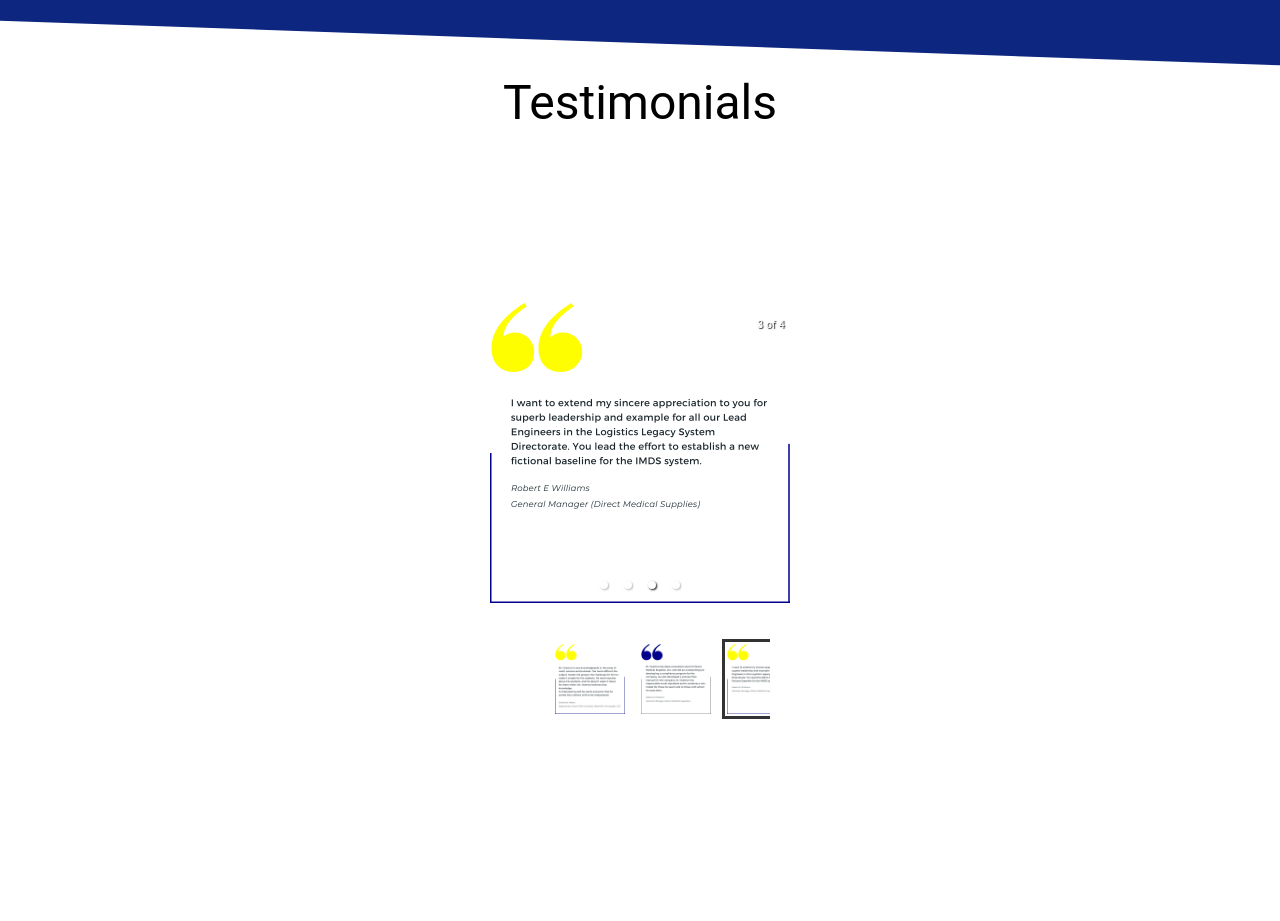
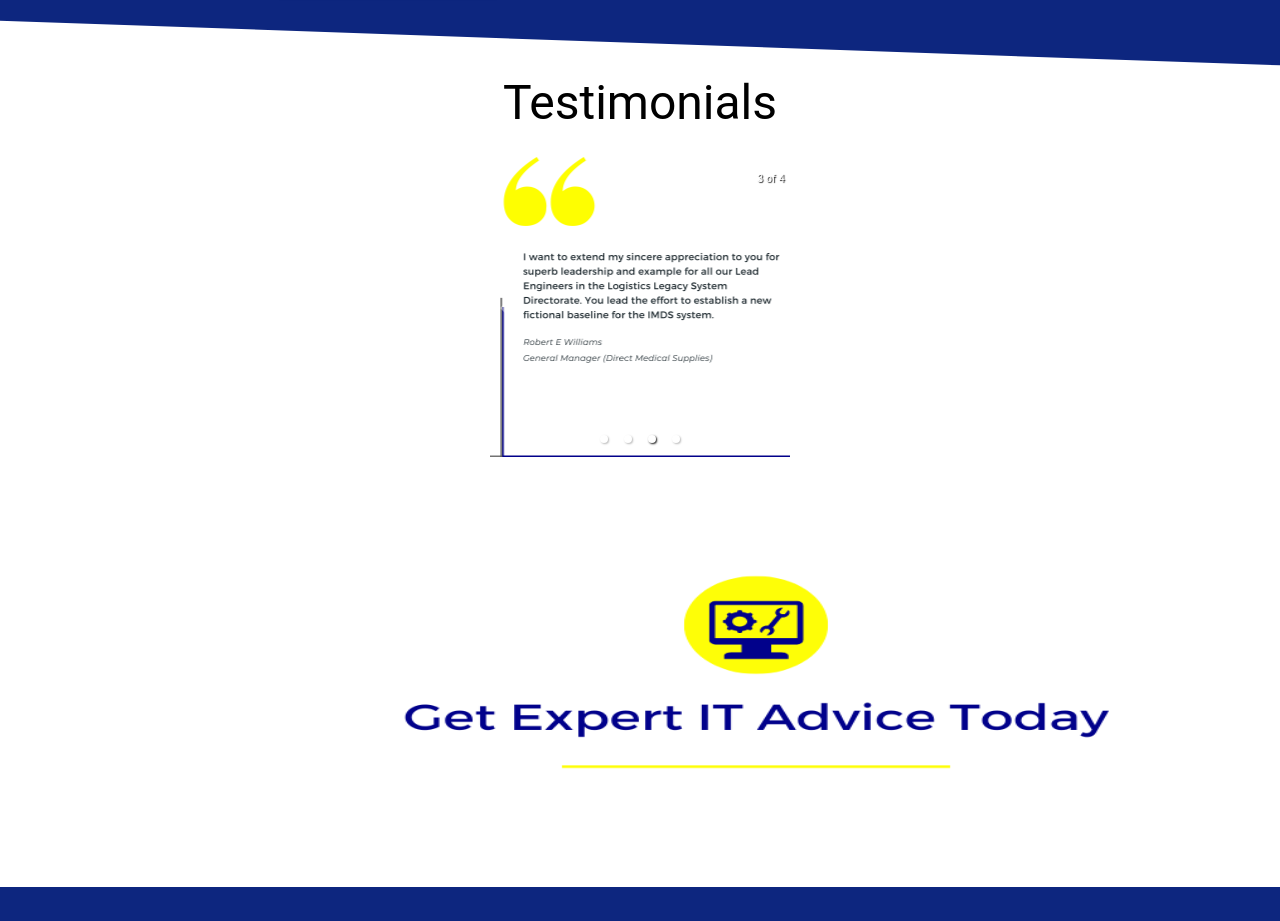
Before and after one commit to kgauzampe/econo, a React (Create React App) app: page / in a window 1280 px wide. Shown: the part 2680-3601 px from the top of the page. Built offline with nearby package versions, Linux system fonts and the light colour scheme.

Commit message:
Carousel updated

```diff
--- a/src/Components/Card-Carousel/Carousel.css
+++ b/src/Components/Card-Carousel/Carousel.css
@@ -4,7 +4,7 @@
   display: flex;
   justify-content: center;
   align-items: center;
-  height: 100vh;
+  height: 44vh;
 
 }
 .carousel-root {
--- a/src/Components/Card-Carousel/Carousel.js
+++ b/src/Components/Card-Carousel/Carousel.js
@@ -11,7 +11,7 @@ import image4 from '../../Images/Carousel4.png';
 function Carousel1() {
   return (
     <div className="App-Carousel">
-      <Carousel interval={3000} autoPlay={true} infiniteLoop={true}>
+      <Carousel interval={3000} autoPlay={true} infiniteLoop={true}  showThumbs={false}>
         <div>
           <img src={image1} alt="Image 1" />
         </div>
--- a/src/Components/Home/home.css
+++ b/src/Components/Home/home.css
@@ -60,3 +60,6 @@
   .Carousel-div{
     padding-top: 2em;
   }
+  .cara{
+    position: relative;
+  }
--- a/src/Components/Home/home.js
+++ b/src/Components/Home/home.js
@@ -85,7 +85,9 @@ const Home = () => {
                 <Typography variant="h3" component="h3" >
                         Testimonials
                     </Typography>
+                    <div className="cara">
                     <Carousel1 />
+                    </div>
                 </div>
                 <div className="getB">
                     <Typography variant="h5" component="h5" >
```
